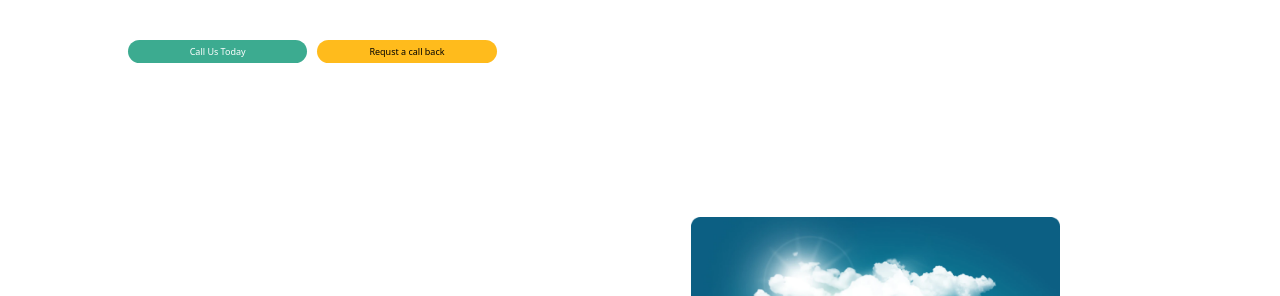
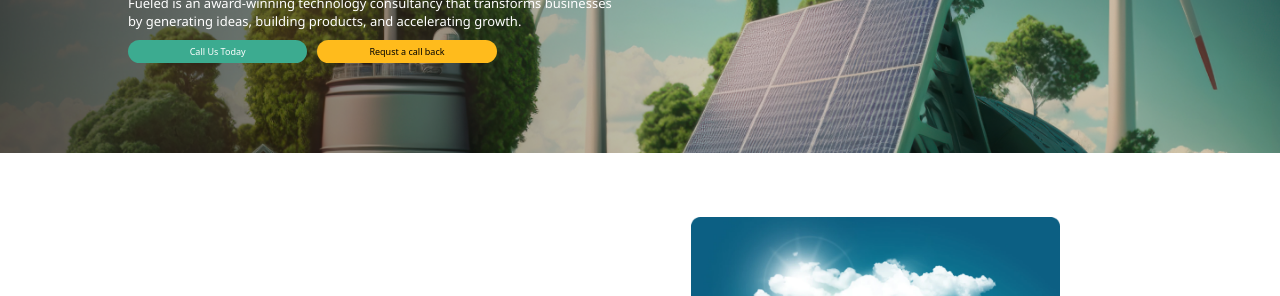
Before and after one commit to Aysha-Kassem/Solar-Community, a plain HTML site: page index.html in a window 1280 px wide. Shown: the part 217-513 px from the top of the page. Drawn offline with Linux system fonts and the light colour scheme.

Commit message:
Update style.css

```diff
--- a/assets/CSS/style.css
+++ b/assets/CSS/style.css
@@ -79,7 +79,7 @@ nav {
 
  /* header */
  header{
-    background-image: url("assets/IMG/header.png");
+    background-image: url("/assets/IMG/header.png");
     background-position: center;
     background-repeat: no-repeat;
     background-size: cover;
```
